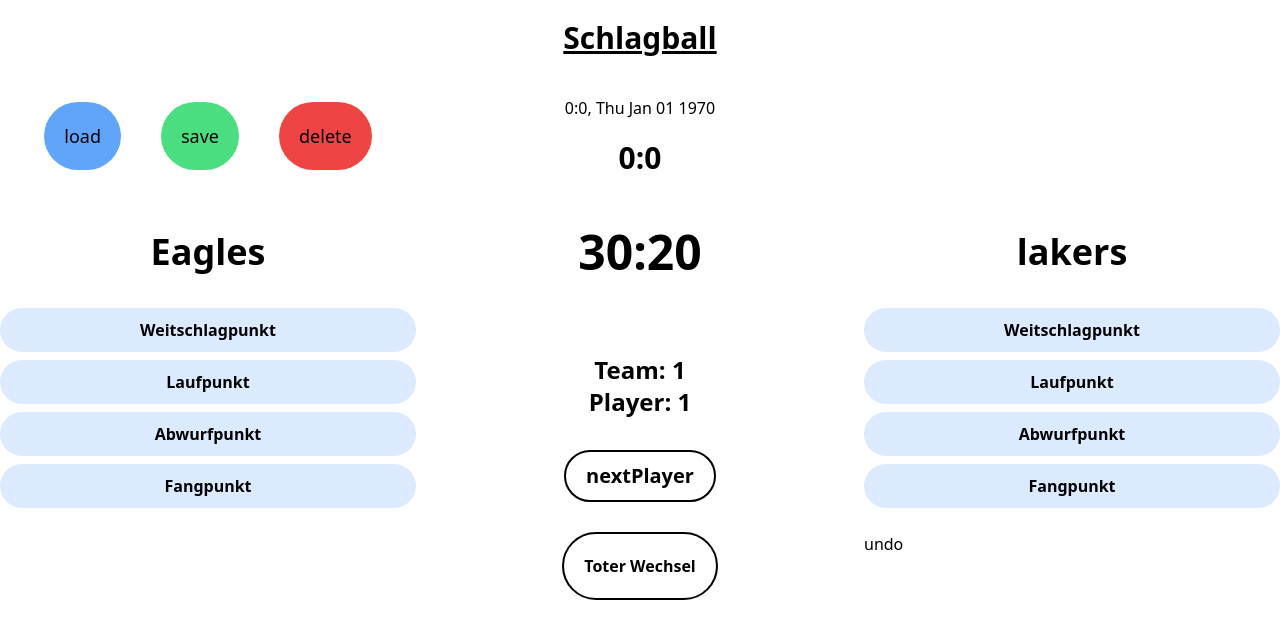
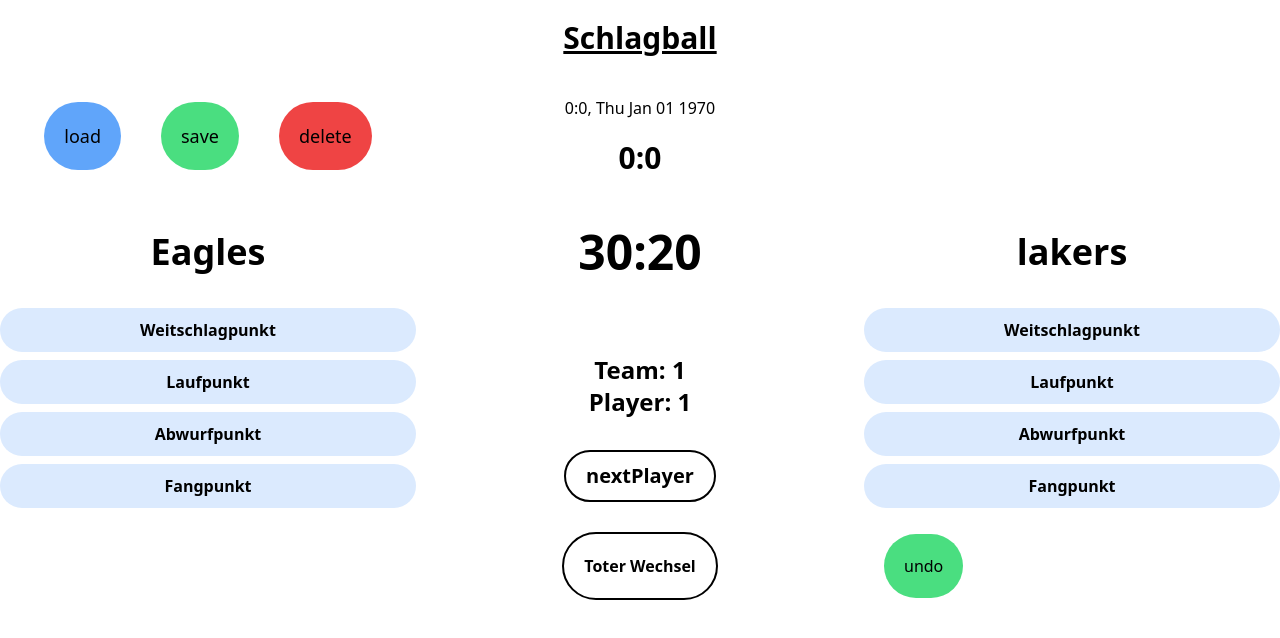
Before and after one commit to Colindustrys/schlagballfrontend, a Next.js app: page /game in a window 1280 px wide. Shown: the top 638 px of the page. Built offline with nearby package versions, Linux system fonts and the light colour scheme.

Commit message:
Styled undo button

```diff
--- a/app/game/page.tsx
+++ b/app/game/page.tsx
@@ -268,8 +268,8 @@
             <div className=" text-center felx items-center justify-center">
               <button className="bg-white active:bg-blue-200 p-5 px-5 border-black border-2 font-bold rounded-full prevent-select" onClick={toterWechsel}>Toter Wechsel</button>
             </div>
-            <div>
-              <button onClick={undo}>undo</button>
+            <div className="flex items-center justify-left">
+              <button className="bg-green-400 nice-button" onClick={undo}>undo</button>
             </div>
         </div>
       </div>
--- a/app/globals.css
+++ b/app/globals.css
@@ -4,6 +4,10 @@
 
 .main {
   background-color: blue;
+}
+
+.nice-button {
+  @apply mx-5 py-5 px-5 rounded-full;
 }
 
 .point-button {
--- a/components/testComponent.tsx
+++ b/components/testComponent.tsx
@@ -10,9 +10,9 @@
 const TestComponent: React.FC<myFunctions> = ({loadData, saveData, clearCookies}) => {
   return (
     <div className='text-center text-lg'>
-      <button className="mx-5 bg-blue-400 py-5 px-5 rounded-full" onClick={loadData}>load</button>
-      <button className="mx-5 bg-green-400 py-5 px-5 rounded-full" onClick={saveData}>save</button>
-      <button className="mx-5 bg-red-500 py-5 px-5 rounded-full" onClick={clearCookies}>delete</button>
+      <button className="bg-blue-400 nice-button" onClick={loadData}>load</button>
+      <button className="mx-5 bg-green-400 nice-button" onClick={saveData}>save</button>
+      <button className="mx-5 bg-red-500 nice-button" onClick={clearCookies}>delete</button>
     </div>
   );
 }
```
